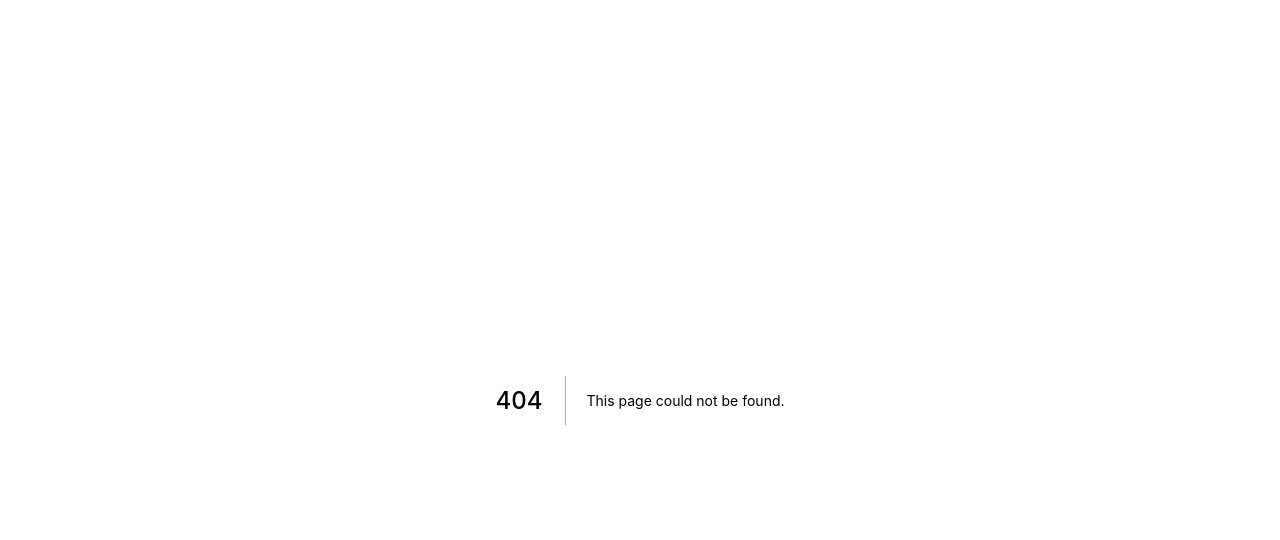
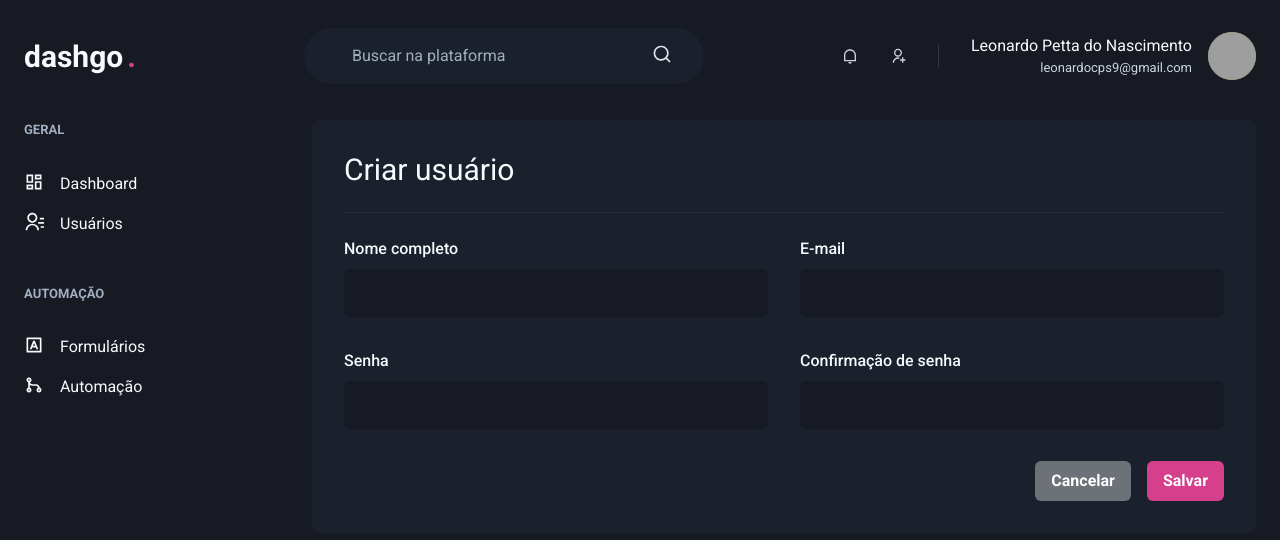
Before and after one commit to Aprendizado-cursos/dashgo, a Next.js app: page /users/create in a window 1280 px wide. Before the commit this address had no page. Shown: the top 540 px of the page. Built offline with nearby package versions, Linux system fonts and the light colour scheme; grey boxes are pictures that could not be loaded.

Commit message:
feat(Page: User): :sparkles: Form de usuário

```diff
--- /dev/null
+++ b/src/pages/users/create.tsx
@@ -0,0 +1,37 @@
+import { Box, Flex, Heading, Divider, VStack, SimpleGrid, HStack, Button } from "@chakra-ui/react";
+import { Input } from "../../components/Form/Input";
+import { Header } from "../../components/Header";
+import { Sidebar } from "../../components/Sidebar";
+
+export default function CreateUser() {
+    return (
+        <Box>
+            <Header></Header>
+            <Flex w="100%" my="6" maxWidth={1480} mx="auto" px="6">
+                <Sidebar></Sidebar>
+                <Box flex="1" borderRadius={8} bgColor="gray.800" p="8">
+                    <Heading size="lg" fontWeight="normal">
+                        Criar usuário
+                    </Heading>
+                    <Divider my="6" borderColor="gray.700" />
+                    <VStack spacing="8">
+                        <SimpleGrid minChildWidth="240px" spacing="8" w="100%">
+                            <Input name="name" label="Nome completo"></Input>
+                            <Input name="email" type="email" label="E-mail"></Input>
+                        </SimpleGrid>
+                        <SimpleGrid minChildWidth="240px" spacing="8" w="100%">
+                            <Input name="password" type="password" label="Senha"></Input>
+                            <Input name="password_confirmation" type="password" label="Confirmação de senha"></Input>
+                        </SimpleGrid>
+                    </VStack>
+                    <Flex mt="8" justify="flex-end">
+                        <HStack spacing="4">
+                            <Button colorScheme="whiteAlpha">Cancelar</Button>
+                            <Button colorScheme="pink">Salvar</Button>
+                        </HStack>
+                    </Flex>
+                </Box>
+            </Flex>
+        </Box>
+    );
+}
```
